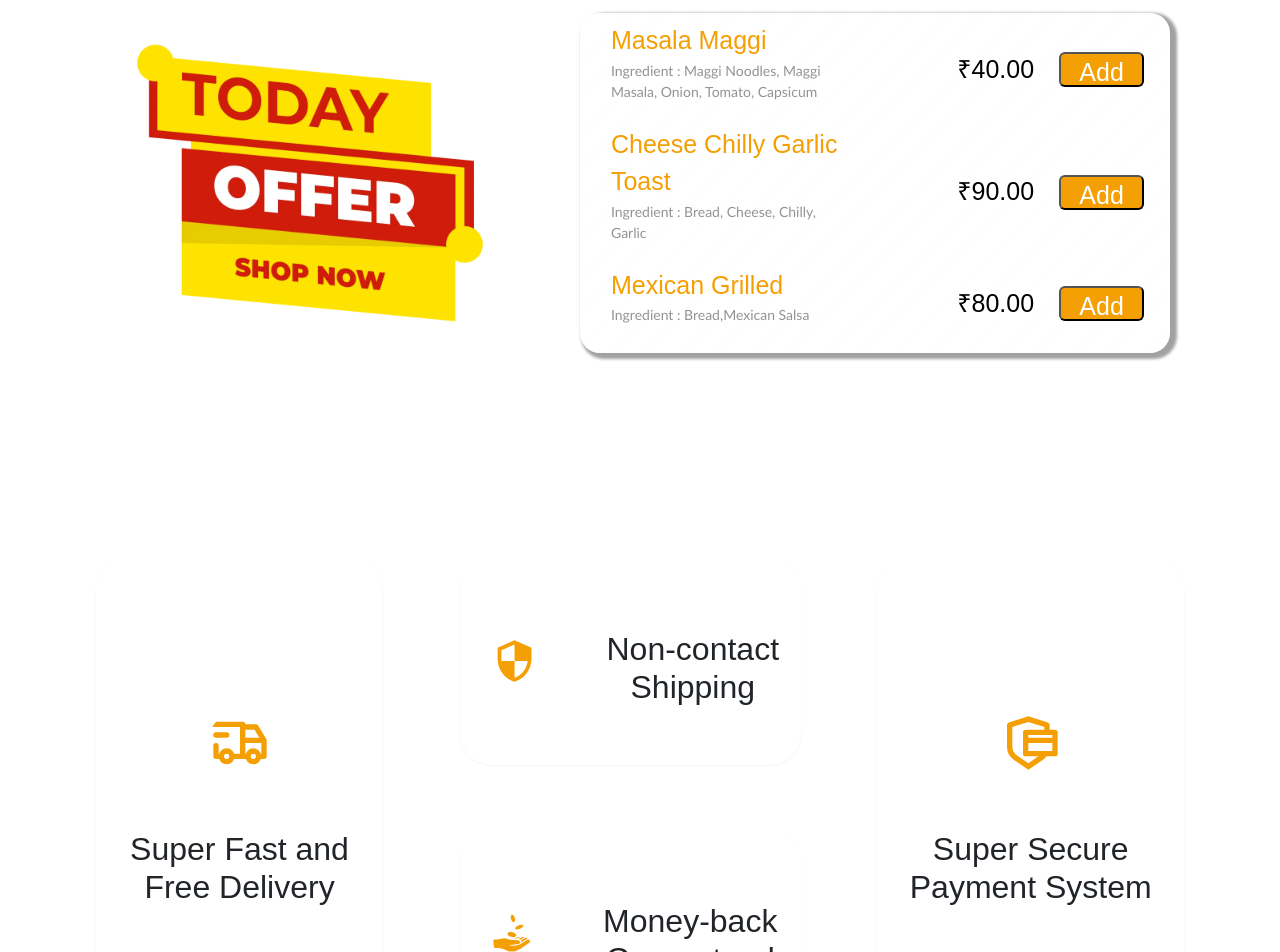
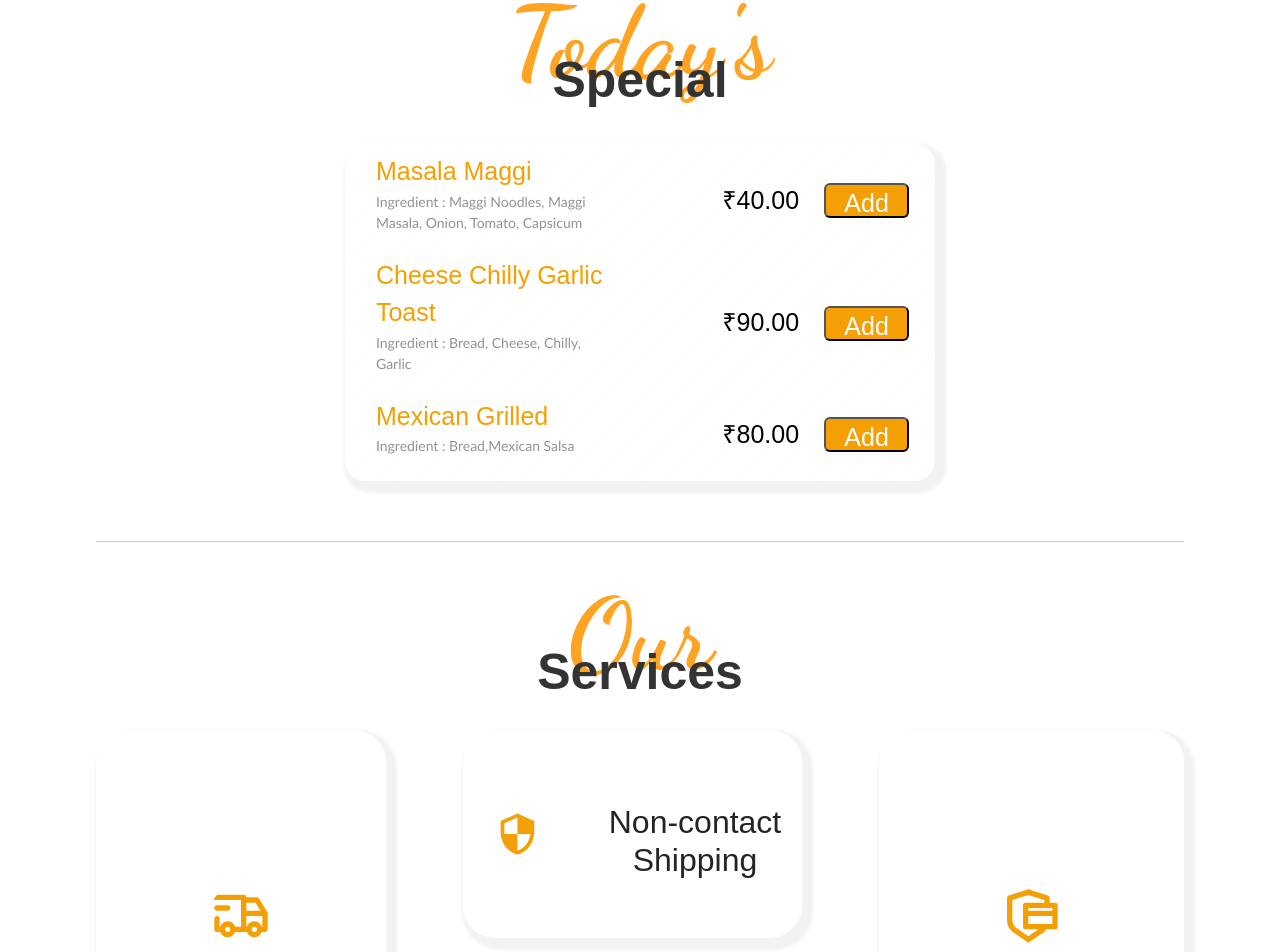
Before and after one commit to harshh100/h_s_client, a React (Create React App) app: page / in a window 1280 px wide. Shown: the part 995-1947 px from the top of the page. Built offline with nearby package versions, Linux system fonts and the light colour scheme.

Commit message:
gui change

```diff
--- a/src/App.css
+++ b/src/App.css
@@ -1,3 +1,9 @@
+/* font */
+/* @import url('https://fonts.googleapis.com/css2?family=Miss+Fajardose&display=swap'); */
+
+@import url('https://fonts.googleapis.com/css2?family=Dancing+Script:wght@700&display=swap');
+
+
 /* Home */
 * {
   background-color: white;
@@ -99,7 +105,7 @@
   -webkit-backdrop-filter: blur(10px);
   border-radius: 20px;
   border: 1px solid rgba(255, 255, 255, 0.18);
-  box-shadow: 4px 3px 3px 3px rgba(0, 0, 0, 0.37);
+  box-shadow: rgba(0, 0, 0, 0.05) 5px 6px 3px 6px;
   margin-top: 20px;
   margin-bottom: 20px;
   padding-top: 50px;
@@ -135,6 +141,56 @@
   cursor: pointer;
   transform: scale(1.2);
 } */
+
+
+.heading-section .subheading {
+  position: absolute;
+  top: -57px;
+  left: 0;
+  right: 0;
+  font-weight: normal;
+  font-size: 100px;
+  display: block;
+  margin-bottom: 0;
+  color: rgba(0, 0, 0, 0.2);
+  color: #ffa323;
+  line-height: 1;
+  font-family: 'Dancing Script', cursive;
+  margin-top: 0;
+  /* z-index: -1; */
+}
+
+.today_sty_text {
+  margin-top: 80px;
+  margin-bottom: -50px;
+}
+
+.sevices_sty_text {
+  margin-top: 100px;
+  margin-bottom: -140px;
+}
+
+.menu_sty_text {
+  margin-top: 45px;
+  margin-bottom: -40px;
+}
+
+.heading-section {
+  position: relative;
+}
+
+.heading-section h2 {
+  background: none;
+  position: relative;
+  font-size: 50px;
+  color: #333333;
+  font-weight: 900;
+}
+
+.line_class {
+  width: 85%;
+  margin: 0px auto;
+}
 
 .MainDivSrevices {
   display: flex;
@@ -524,7 +580,7 @@
   -webkit-backdrop-filter: blur(10px);
   border-radius: 20px;
   border: 1px solid rgba(255, 255, 255, 0.18);
-  box-shadow: 4px 3px 3px 3px rgba(0, 0, 0, 0.37);
+  box-shadow: rgba(0, 0, 0, 0.05) 5px 6px 3px 6px;
   width: min-content;
 }
 
--- a/src/components/Home.js
+++ b/src/components/Home.js
@@ -31,13 +31,33 @@
             </div>
           </div>
         </div>
+        <div className='line_class'>
+          <hr />
+        </div>
+        <div class="row justify-content-center today_sty_text">
+          <div class="col-md-7 text-center heading-section ftco-animate">
+            <span class="subheading">Today's</span>
+            <h2 class="mb-4">Special</h2>
+          </div>
+        </div>
         <div className='today_special'>
-          <img src={today_offer} alt="" className="today_offer" />
+          {/* <img src={today_offer} alt="" className="today_offer" /> */}
           <div className="today_special_itm">
             <Type_list types={today_special} />
           </div>
         </div >
+        <div className='line_class'>
+          <hr />
+        </div>
+        <div class="row justify-content-center sevices_sty_text">
+          <div class="col-md-7 text-center heading-section ftco-animate">
+            <span class="subheading">Our</span>
+            <h2 class="mb-4">Services</h2>
+          </div>
+        </div>
         <Services></Services>
+
+
       </>
     )
   }
--- a/src/components/Itm_list.js
+++ b/src/components/Itm_list.js
@@ -30,7 +30,12 @@
     return (
         <>
             <div className="dennis-head">
-                <h1>Menu </h1>
+                <div class="row justify-content-center menu_sty_text">
+                    <div class="col-md-7 text-center heading-section ftco-animate">
+                        <span class="subheading">Our</span>
+                        <h2 class="mb-4">Menu</h2>
+                    </div>
+                </div>
             </div>
             <div className='contentcenter'>
                 <div className="dennis-maindish">
--- a/src/components/Services.js
+++ b/src/components/Services.js
@@ -12,7 +12,7 @@
           <div className="services-1">
             <div>
               <TbTruckDelivery className="icon" />
-                            <h3>Super Fast and Free Delivery</h3>
+              <h3>Free Delivery on ₹150+ Order</h3>
             </div>
           </div>
 
@@ -44,7 +44,7 @@
 };
 
 const Wrapper = styled.section`
-  padding: 9rem 0;
+padding-top: 9rem;
   width: 85%;
   margin: 0px auto;
   .grid {
@@ -63,7 +63,7 @@
     align-content: center;
     text-align: center;
     border-radius: 2rem;
-    box-shadow: rgba(0, 0, 0, 0.05) 0px 1px 2px 0px;
+    box-shadow: rgba(0, 0, 0, 0.05) 5px 6px 3px 6px;
   }
 
   .services-2 {
@@ -78,7 +78,7 @@
       justify-content: center;
       align-items: center;
       border-radius: 2rem;
-      box-shadow: rgba(0, 0, 0, 0.05) 0px 1px 2px 0px;
+      box-shadow: rgba(0, 0, 0, 0.05) 5px 6px 3px 6px;
 
       div {
         display: flex;
```
Lines whose indentation alone changed are shown as unchanged.
